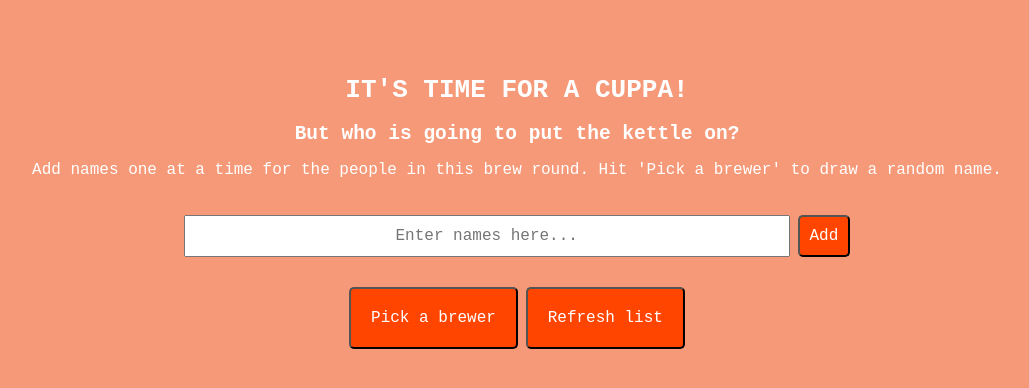
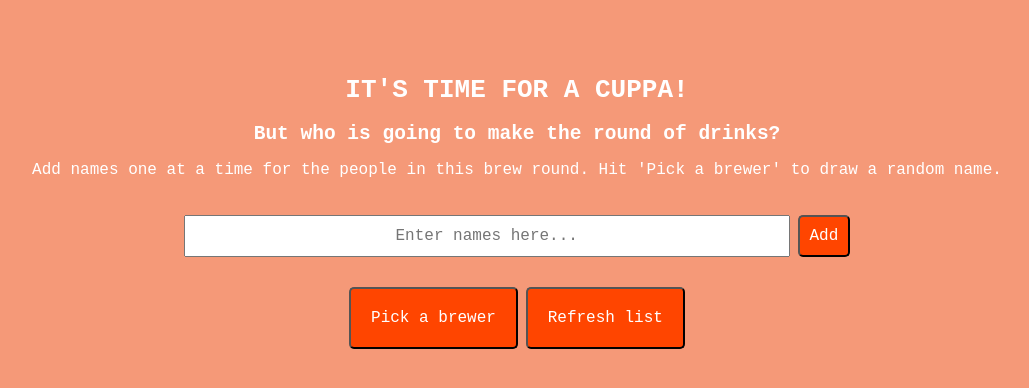
Before and after one commit to charsides/TeaGame, a plain HTML site: page index.html in a window 1280 px wide. Shown: the whole page, without its empty margins (123-1152 px from the left). Drawn offline with nearby package versions, Linux system fonts and the light colour scheme; no server answers.

Commit message:
Edit to copy

```diff
--- a/index.html
+++ b/index.html
@@ -11,7 +11,7 @@
         <h1>IT'S TIME FOR A CUPPA!</h1>
         <div id="gif"></div>
         <div id="preGame">
-            <h2>But who is going to put the kettle on?</h2>
+            <h2>But who is going to make the round of drinks?</h2>
             <p>Add names one at a time for the people in this brew round. Hit 'Pick a brewer' to draw a random name.</p>
             <input type = "text" id = "nameInput" value = "" placeholder="Enter names here..." onfocus="this.placeholder = ''" onblur="this.placeholder = 'Enter names here...'" autocomplete="off"/>
             <button id="submit">Add</button>
```
